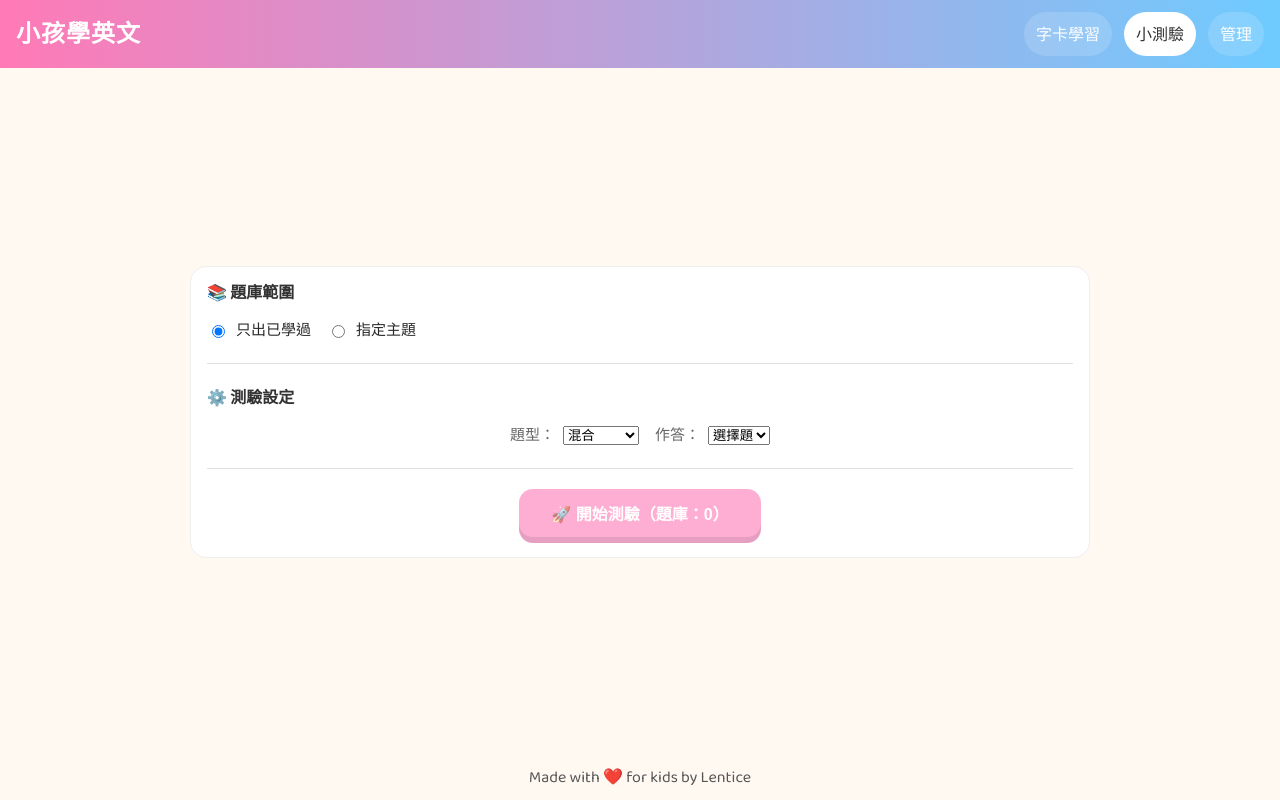
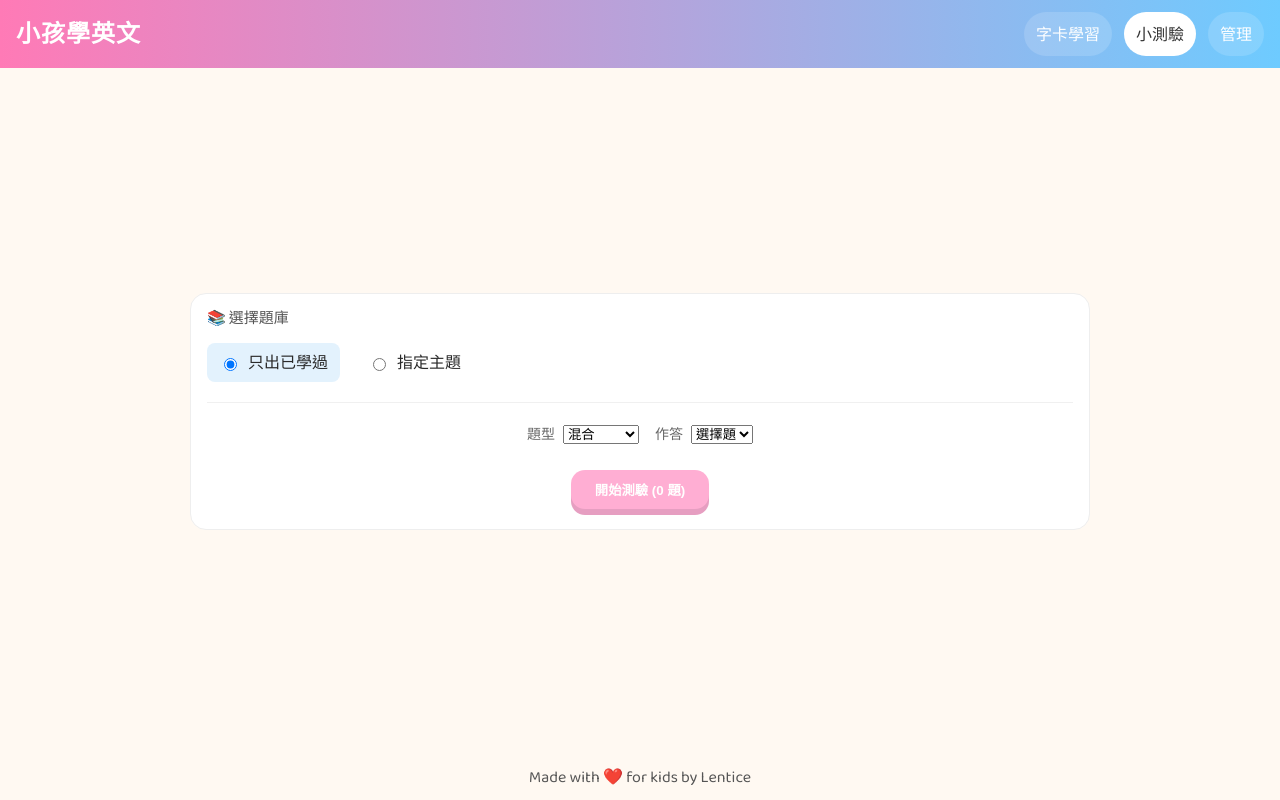
Before and after one commit to Lentice/kid_words, a React (Vite) app: page /quiz in a window 1280 px wide. Built offline with nearby package versions, Linux system fonts and the light colour scheme.

Commit message:
fix: improve UI elements and layout for quiz selection and settings

```diff
--- a/src/routes/Quiz.jsx
+++ b/src/routes/Quiz.jsx
@@ -153,20 +153,19 @@ export default function Quiz(){
     <div className="stack" style={{gap:16,maxWidth:900,width:'100%'}}>
       {!started && (
         <div className="panel stack" style={{gap:20}}>
-          {/* 題庫選擇區 */}
           <div className="stack" style={{gap:12}}>
-            <div style={{fontSize:'16px', fontWeight:'600', color:'#333'}}>📚 題庫範圍</div>
-            <div className="row" style={{gap:16, alignItems:'center', flexWrap:'wrap'}}>
-              <label className="row" style={{gap:8, cursor:'pointer'}}>
+            <div style={{fontSize:'15px', fontWeight:'500', color:'#555'}}>📚 選擇題庫</div>
+            <div className="row" style={{flexWrap:'wrap', gap:16, alignItems:'center'}}>
+              <label className="row" style={{gap:8, cursor:'pointer', padding:'6px 12px', background: filterMode==='learned' ? '#E3F2FD' : 'transparent', borderRadius:'8px', transition:'background 0.2s'}}>
                 <input type="radio" name="filter" checked={filterMode==='learned'} onChange={()=>setFilterMode('learned')} />
-                <span style={{fontSize:'15px'}}>只出已學過</span>
+                只出已學過
               </label>
-              <label className="row" style={{gap:8, cursor:'pointer'}}>
+              <label className="row" style={{gap:8, cursor:'pointer', padding:'6px 12px', background: filterMode==='sections' ? '#E3F2FD' : 'transparent', borderRadius:'8px', transition:'background 0.2s'}}>
                 <input type="radio" name="filter" checked={filterMode==='sections'} onChange={()=>setFilterMode('sections')} />
-                <span style={{fontSize:'15px'}}>指定主題</span>
+                指定主題
               </label>
               {filterMode === 'sections' && (
-                <select value={selected[0]||''} onChange={e=>setSelected(e.target.value ? [e.target.value] : [])} style={{minWidth:'200px'}}>
+                <select value={selected[0]||''} onChange={e=>setSelected(e.target.value ? [e.target.value] : [])} style={{flex:'1', minWidth:'180px', maxWidth:'300px'}}>
                   <option value="">全部主題</option>
                   {sections.map(s => (
                     <option key={s.id} value={s.id}>{s.number}. {s.name}</option>
@@ -176,14 +175,12 @@ export default function Quiz(){
             </div>
           </div>
 
-          <div style={{height:'1px', background:'#e0e0e0'}}></div>
+          <div style={{height:'1px', background:'#f0f0f0'}}></div>
 
-          {/* 測驗設定區 */}
-          <div className="stack" style={{gap:12}}>
-            <div style={{fontSize:'16px', fontWeight:'600', color:'#333'}}>⚙️ 測驗設定</div>
-            <div className="row" style={{justifyContent:'center', flexWrap:'wrap', gap:16, alignItems:'center'}}>
+          <div className="stack" style={{gap:16, alignItems:'center'}}>
+            <div className="row" style={{gap:16, flexWrap:'wrap', alignItems:'center', justifyContent:'center'}}>
               <label className="row" style={{gap:8, alignItems:'center'}}>
-                <span style={{fontSize:'15px', color:'#666'}}>題型：</span>
+                <span style={{color:'#666', fontSize:'14px'}}>題型</span>
                 <select value={mode} onChange={e=>setMode(e.target.value)}>
                   <option value="mixed">混合</option>
                   <option value="en2zh">英 ➜ 中</option>
@@ -192,21 +189,15 @@ export default function Quiz(){
                 </select>
               </label>
               <label className="row" style={{gap:8, alignItems:'center'}}>
-                <span style={{fontSize:'15px', color:'#666'}}>作答：</span>
+                <span style={{color:'#666', fontSize:'14px'}}>作答</span>
                 <select value={answerType} onChange={e=>setAnswerType(e.target.value)}>
                   <option value="mcq">選擇題</option>
                   <option value="input">填空題</option>
                 </select>
               </label>
             </div>
-          </div>
-
-          <div style={{height:'1px', background:'#e0e0e0'}}></div>
-
-          {/* 開始按鈕區 */}
-          <div style={{textAlign:'center', paddingBottom:'8px'}}>
-            <button className="btn" onClick={start} disabled={pool.length===0} style={{fontSize:'16px', padding:'12px 32px', minWidth:'200px'}}>
-              🚀 開始測驗（題庫：{pool.length}）
+            <button className="btn" onClick={start} disabled={pool.length===0} style={{padding:'10px 24px', marginTop:'8px', marginBottom:'8px'}}>
+              開始測驗 ({pool.length} 題)
             </button>
           </div>
         </div>
```
